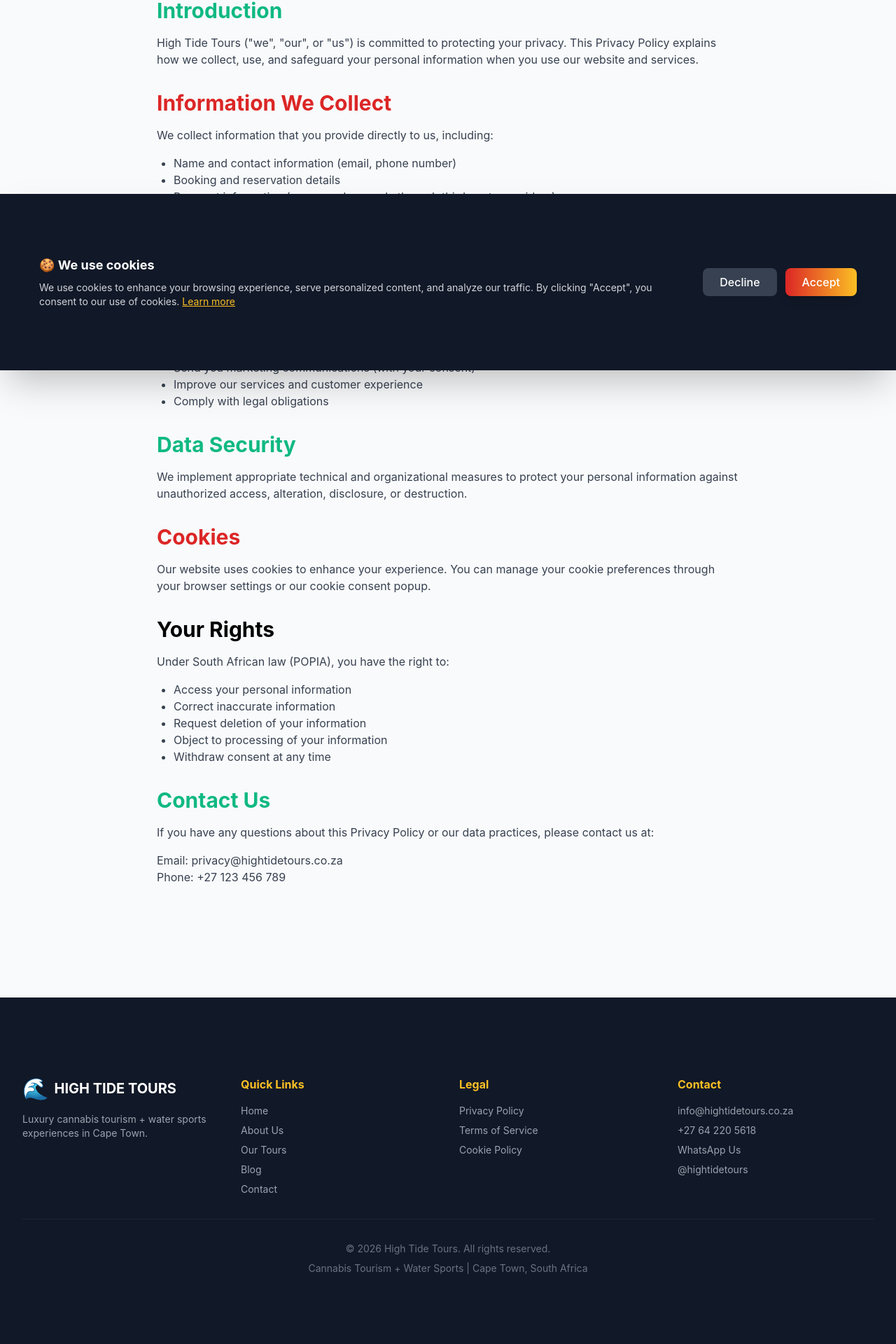
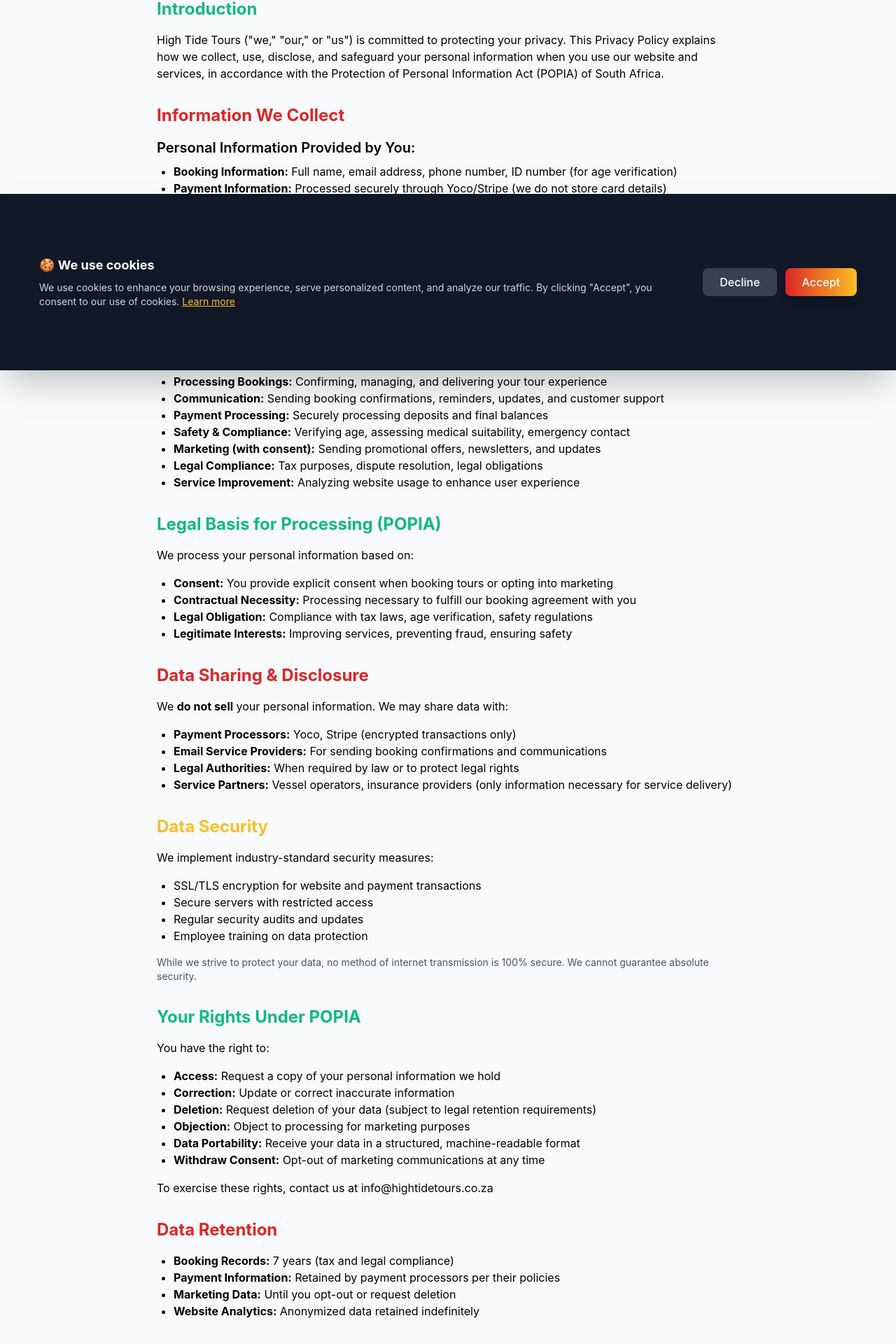
Before and after one commit to LilyCaramel2/high-tide-tours, a React (Vite) app: page /high-tide-tours/privacy in a window 1280 px wide. Shown: the part 271-2191 px from the top of the page at 70% size. Built offline with nearby package versions, Linux system fonts and the light colour scheme.

Commit message:
Update Privacy Policy with full POPIA compliance for SA data protection

```diff
--- a/src/pages/PrivacyPolicy.jsx
+++ b/src/pages/PrivacyPolicy.jsx
@@ -11,83 +11,139 @@ function PrivacyPolicy() {
             Last updated: January 18, 2026
           </p>
 
-          <section className="mb-8">
-            <h2 className="text-3xl font-bold mb-4 text-rasta-green">Introduction</h2>
-            <p className="text-gray-700 mb-4">
-              High Tide Tours ("we", "our", or "us") is committed to protecting your privacy.
-              This Privacy Policy explains how we collect, use, and safeguard your personal information
-              when you use our website and services.
-            </p>
+            <section className="mb-8">
+            <h2 className="text-2xl font-bold text-rasta-green mb-4">Introduction</h2>
+            <p className="mb-4">High Tide Tours ("we," "our," or "us") is committed to protecting your privacy. This Privacy Policy explains how we collect, use, disclose, and safeguard your personal information when you use our website and services, in accordance with the Protection of Personal Information Act (POPIA) of South Africa.</p>
           </section>
 
           <section className="mb-8">
-            <h2 className="text-3xl font-bold mb-4 text-rasta-red">Information We Collect</h2>
-            <p className="text-gray-700 mb-4">
-              We collect information that you provide directly to us, including:
-            </p>
-            <ul className="list-disc pl-6 text-gray-700 mb-4">
-              <li>Name and contact information (email, phone number)</li>
-              <li>Booking and reservation details</li>
-              <li>Payment information (processed securely through third-party providers)</li>
-              <li>Communication preferences</li>
-              <li>Feedback and correspondence</li>
+            <h2 className="text-2xl font-bold text-rasta-red mb-4">Information We Collect</h2>
+            <h3 className="text-xl font-semibold mt-4 mb-2">Personal Information Provided by You:</h3>
+            <ul className="list-disc pl-6 mb-4">
+              <li><strong>Booking Information:</strong> Full name, email address, phone number, ID number (for age verification)</li>
+              <li><strong>Payment Information:</strong> Processed securely through Yoco/Stripe (we do not store card details)</li>
+              <li><strong>Medical Information:</strong> Any disclosed medical conditions relevant to tour safety</li>
+              <li><strong>Communication:</strong> Emails, WhatsApp messages, phone conversations</li>
+            </ul>
+            <h3 className="text-xl font-semibold mt-4 mb-2">Automatically Collected Information:</h3>
+            <ul className="list-disc pl-6 mb-4">
+              <li>IP address, browser type, device information</li>
+              <li>Website usage data (pages visited, time spent, referring sites)</li>
+              <li>Cookies and tracking technologies</li>
             </ul>
           </section>
 
           <section className="mb-8">
-            <h2 className="text-3xl font-bold mb-4 text-rasta-gold">How We Use Your Information</h2>
-            <p className="text-gray-700 mb-4">
-              We use the information we collect to:
-            </p>
-            <ul className="list-disc pl-6 text-gray-700 mb-4">
-              <li>Process and manage your bookings</li>
-              <li>Communicate with you about our services</li>
-              <li>Send you marketing communications (with your consent)</li>
-              <li>Improve our services and customer experience</li>
-              <li>Comply with legal obligations</li>
+            <h2 className="text-2xl font-bold text-rasta-yellow mb-4">How We Use Your Information</h2>
+            <ul className="list-disc pl-6 mb-4">
+              <li><strong>Processing Bookings:</strong> Confirming, managing, and delivering your tour experience</li>
+              <li><strong>Communication:</strong> Sending booking confirmations, reminders, updates, and customer support</li>
+              <li><strong>Payment Processing:</strong> Securely processing deposits and final balances</li>
+              <li><strong>Safety & Compliance:</strong> Verifying age, assessing medical suitability, emergency contact</li>
+              <li><strong>Marketing (with consent):</strong> Sending promotional offers, newsletters, and updates</li>
+              <li><strong>Legal Compliance:</strong> Tax purposes, dispute resolution, legal obligations</li>
+              <li><strong>Service Improvement:</strong> Analyzing website usage to enhance user experience</li>
             </ul>
           </section>
 
           <section className="mb-8">
-            <h2 className="text-3xl font-bold mb-4 text-rasta-green">Data Security</h2>
-            <p className="text-gray-700 mb-4">
-              We implement appropriate technical and organizational measures to protect your personal
-              information against unauthorized access, alteration, disclosure, or destruction.
-            </p>
-          </section>
-
-          <section className="mb-8">
-            <h2 className="text-3xl font-bold mb-4 text-rasta-red">Cookies</h2>
-            <p className="text-gray-700 mb-4">
-              Our website uses cookies to enhance your experience. You can manage your cookie preferences
-              through your browser settings or our cookie consent popup.
-            </p>
-          </section>
-
-          <section className="mb-8">
-            <h2 className="text-3xl font-bold mb-4 text-rasta-gold">Your Rights</h2>
-            <p className="text-gray-700 mb-4">
-              Under South African law (POPIA), you have the right to:
-            </p>
-            <ul className="list-disc pl-6 text-gray-700 mb-4">
-              <li>Access your personal information</li>
-              <li>Correct inaccurate information</li>
-              <li>Request deletion of your information</li>
-              <li>Object to processing of your information</li>
-              <li>Withdraw consent at any time</li>
+            <h2 className="text-2xl font-bold text-rasta-green mb-4">Legal Basis for Processing (POPIA)</h2>
+            <p className="mb-4">We process your personal information based on:</p>
+            <ul className="list-disc pl-6 mb-4">
+              <li><strong>Consent:</strong> You provide explicit consent when booking tours or opting into marketing</li>
+              <li><strong>Contractual Necessity:</strong> Processing necessary to fulfill our booking agreement with you</li>
+              <li><strong>Legal Obligation:</strong> Compliance with tax laws, age verification, safety regulations</li>
+              <li><strong>Legitimate Interests:</strong> Improving services, preventing fraud, ensuring safety</li>
             </ul>
           </section>
 
           <section className="mb-8">
-            <h2 className="text-3xl font-bold mb-4 text-rasta-green">Contact Us</h2>
-            <p className="text-gray-700 mb-4">
-              If you have any questions about this Privacy Policy or our data practices, please contact us at:
-            </p>
-            <p className="text-gray-700">
-              Email: privacy@hightidetours.co.za<br />
-              Phone: +27 123 456 789
-            </p>
+            <h2 className="text-2xl font-bold text-rasta-red mb-4">Data Sharing & Disclosure</h2>
+            <p className="mb-4">We <strong>do not sell</strong> your personal information. We may share data with:</p>
+            <ul className="list-disc pl-6 mb-4">
+              <li><strong>Payment Processors:</strong> Yoco, Stripe (encrypted transactions only)</li>
+              <li><strong>Email Service Providers:</strong> For sending booking confirmations and communications</li>
+              <li><strong>Legal Authorities:</strong> When required by law or to protect legal rights</li>
+              <li><strong>Service Partners:</strong> Vessel operators, insurance providers (only information necessary for service delivery)</li>
+            </ul>
           </section>
+
+          <section className="mb-8">
+            <h2 className="text-2xl font-bold text-rasta-yellow mb-4">Data Security</h2>
+            <p className="mb-4">We implement industry-standard security measures:</p>
+            <ul className="list-disc pl-6 mb-4">
+              <li>SSL/TLS encryption for website and payment transactions</li>
+              <li>Secure servers with restricted access</li>
+              <li>Regular security audits and updates</li>
+              <li>Employee training on data protection</li>
+            </ul>
+            <p className="text-sm text-gray-600">While we strive to protect your data, no method of internet transmission is 100% secure. We cannot guarantee absolute security.</p>
+          </section>
+
+          <section className="mb-8">
+            <h2 className="text-2xl font-bold text-rasta-green mb-4">Your Rights Under POPIA</h2>
+            <p className="mb-4">You have the right to:</p>
+            <ul className="list-disc pl-6 mb-4">
+              <li><strong>Access:</strong> Request a copy of your personal information we hold</li>
+              <li><strong>Correction:</strong> Update or correct inaccurate information</li>
+              <li><strong>Deletion:</strong> Request deletion of your data (subject to legal retention requirements)</li>
+              <li><strong>Objection:</strong> Object to processing for marketing purposes</li>
+              <li><strong>Data Portability:</strong> Receive your data in a structured, machine-readable format</li>
+              <li><strong>Withdraw Consent:</strong> Opt-out of marketing communications at any time</li>
+            </ul>
+            <p className="mb-4">To exercise these rights, contact us at info@hightidetours.co.za</p>
+          </section>
+
+          <section className="mb-8">
+            <h2 className="text-2xl font-bold text-rasta-red mb-4">Data Retention</h2>
+            <ul className="list-disc pl-6 mb-4">
+              <li><strong>Booking Records:</strong> 7 years (tax and legal compliance)</li>
+              <li><strong>Payment Information:</strong> Retained by payment processors per their policies</li>
+              <li><strong>Marketing Data:</strong> Until you opt-out or request deletion</li>
+              <li><strong>Website Analytics:</strong> Anonymized data retained indefinitely</li>
+            </ul>
+          </section>
+
+          <section className="mb-8">
+            <h2 className="text-2xl font-bold text-rasta-yellow mb-4">Cookies & Tracking</h2>
+            <p className="mb-4">We use cookies for:</p>
+            <ul className="list-disc pl-6 mb-4">
+              <li><strong>Essential Cookies:</strong> Required for website functionality (cannot be disabled)</li>
+              <li><strong>Analytics Cookies:</strong> Understanding how visitors use our site (Google Analytics)</li>
+              <li><strong>Marketing Cookies:</strong> Personalizing your experience (with consent)</li>
+            </ul>
+            <p className="mb-4">You can control cookies through your browser settings. See our <a href="/cookie-policy" className="text-rasta-green hover:underline">Cookie Policy</a> for details.</p>
+          </section>
+
+          <section className="mb-8">
+            <h2 className="text-2xl font-bold text-rasta-green mb-4">Third-Party Links</h2>
+            <p className="mb-4">Our website may contain links to third-party websites (e.g., cannabis lounge partners, social media). We are not responsible for the privacy practices of these sites. Please review their privacy policies.</p>
+          </section>
+
+          <section className="mb-8">
+            <h2 className="text-2xl font-bold text-rasta-red mb-4">Children's Privacy</h2>
+            <p className="mb-4">Our services are not directed to individuals under 18. We do not knowingly collect information from minors. If we discover we have collected data from a minor, we will delete it immediately.</p>
+          </section>
+
+          <section className="mb-8">
+            <h2 className="text-2xl font-bold text-rasta-yellow mb-4">Changes to This Policy</h2>
+            <p className="mb-4">We may update this Privacy Policy periodically. Changes will be posted on this page with an updated "Last Updated" date. Continued use of our services after changes constitutes acceptance.</p>
+          </section>
+
+          <section className="mb-8">
+            <h2 className="text-2xl font-bold text-rasta-green mb-4">Contact Us</h2>
+            <p className="mb-4">For privacy-related questions, data requests, or complaints:</p>
+            <ul className="list-none mb-4">
+              <li><strong>Email:</strong> info@hightidetours.co.za</li>
+              <li><strong>Phone:</strong> +27 64 220 5618</li>
+              <li><strong>Address:</strong> V&A Waterfront, Cape Town, South Africa</li>
+            </ul>
+            <p className="mb-4"><strong>Information Regulator (South Africa):</strong> If you believe we have not addressed your privacy concerns, you may lodge a complaint with the Information Regulator at <a href="https://www.justice.gov.za/inforeg/" className="text-rasta-green hover:underline" target="_blank" rel="noopener noreferrer">www.justice.gov.za/inforeg</a></p>
+          </section>
+
+          <div className="bg-gray-100 p-6 rounded-lg mt-8">
+            <p className="text-sm text-gray-700"><strong>By using our services, you acknowledge that you have read and understood this Privacy Policy and agree to its terms.</strong></p>
+          </div>
         </div>
       </div>
     </div>
```
